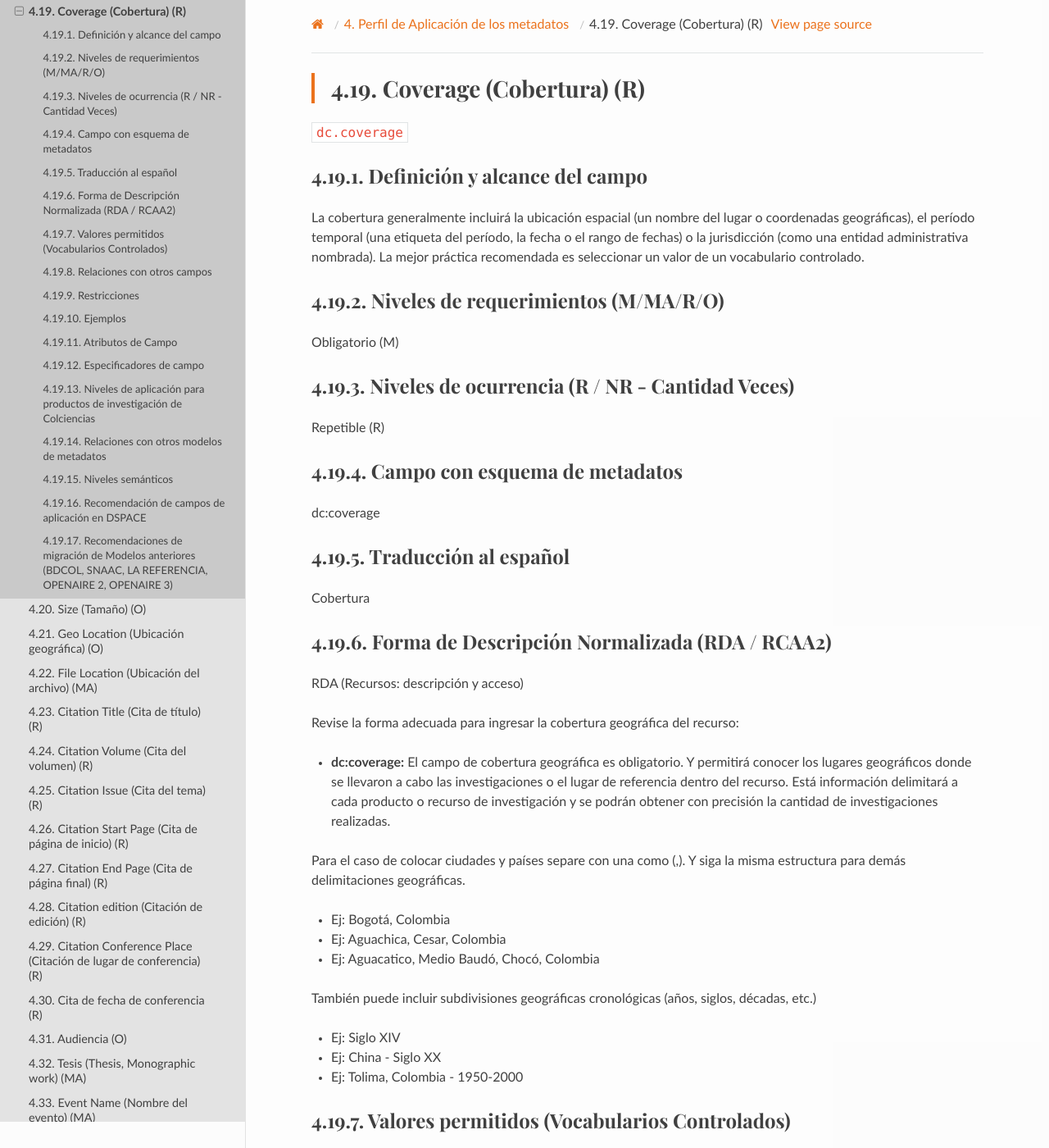
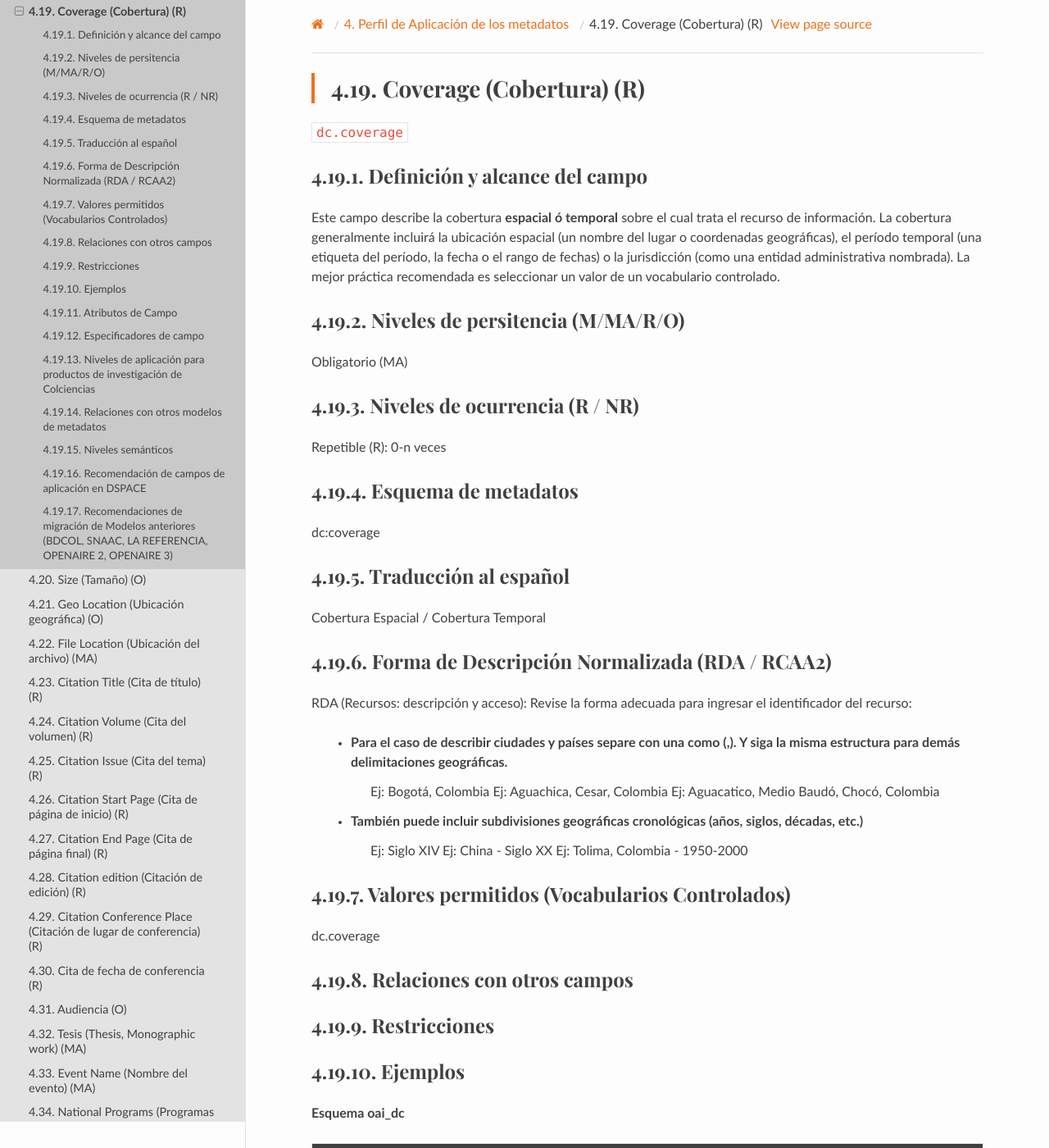
Before and after one commit to rcic/openaire4, a Sphinx documentation site: the page built from docs/field_coverage.rst, in a window 1280 px wide and 1400 px high. Shown: the whole window at 82% size. Built offline with Sphinx 7.4.7 and the Read the Docs theme 2.0.0, drawn with Linux system fonts in a browser that asks for light colours; some web fonts are replaced; a script that is not in the unit is left out.

Commit message:
actualizacion

```diff
--- a/docs/field_coverage.rst
+++ b/docs/field_coverage.rst
@@ -7,43 +7,38 @@ Coverage (Cobertura) (R)
 
 Definición y alcance del campo
 ------------------------------
-La cobertura generalmente incluirá la ubicación espacial (un nombre del lugar o coordenadas geográficas), el período temporal (una etiqueta del período, la fecha o el rango de fechas) o la jurisdicción (como una entidad administrativa nombrada). La mejor práctica recomendada es seleccionar un valor de un vocabulario controlado.
+Este campo describe la cobertura **espacial ó temporal** sobre el cual trata el recurso de información. La cobertura generalmente incluirá la ubicación espacial (un nombre del lugar o coordenadas geográficas), el período temporal (una etiqueta del período, la fecha o el rango de fechas) o la jurisdicción (como una entidad administrativa nombrada). La mejor práctica recomendada es seleccionar un valor de un vocabulario controlado.
 
-Niveles de requerimientos (M/MA/R/O)
+Niveles de persitencia (M/MA/R/O)
 ------------------------------------
-Obligatorio (M)
+Obligatorio (MA)
 
-Niveles de ocurrencia (R / NR -  Cantidad Veces)
-------------------------------------------------
-Repetible (R)
+Niveles de ocurrencia (R / NR)
+------------------------------
+Repetible (R): 0-n veces
 
-Campo con esquema de metadatos
+Esquema de metadatos
 ------------------------------
 dc:coverage
 
 Traducción al español
 ---------------------
-Cobertura
+Cobertura Espacial / Cobertura Temporal
 
 Forma de Descripción Normalizada (RDA / RCAA2)
 ----------------------------------------------
-RDA (Recursos: descripción y acceso)
+RDA (Recursos: descripción y acceso): Revise la forma adecuada para ingresar el identificador del recurso:
 
-Revise la forma adecuada para ingresar la cobertura geográfica del recurso:
+	- Para el caso de describir ciudades y países separe con una como (,). Y siga la misma estructura para demás delimitaciones geográficas.
+		Ej: Bogotá, Colombia
+		Ej: Aguachica, Cesar, Colombia
+		Ej: Aguacatico, Medio Baudó, Chocó, Colombia
 
-- **dc:coverage:** El campo de cobertura geográfica es obligatorio. Y permitirá conocer los lugares geográficos donde se llevaron a cabo las investigaciones o el lugar de referencia dentro del recurso. Está información delimitará a cada producto o recurso de investigación y se podrán obtener con precisión la cantidad de investigaciones realizadas.
+	- También puede incluir subdivisiones geográficas cronológicas (años, siglos, décadas, etc.)
+		Ej: Siglo XIV
+		Ej: China - Siglo XX
+		Ej: Tolima, Colombia - 1950-2000
 
-Para el caso de colocar ciudades y países separe con una como (,). Y siga la misma estructura para demás delimitaciones geográficas.
-
-- Ej: Bogotá, Colombia
-- Ej: Aguachica, Cesar, Colombia
-- Ej: Aguacatico, Medio Baudó, Chocó, Colombia
-
-También puede incluir subdivisiones geográficas cronológicas (años, siglos, décadas, etc.)
-
-- Ej: Siglo XIV
-- Ej: China - Siglo XX
-- Ej: Tolima, Colombia - 1950-2000
 
 
 Valores permitidos (Vocabularios Controlados)
```
